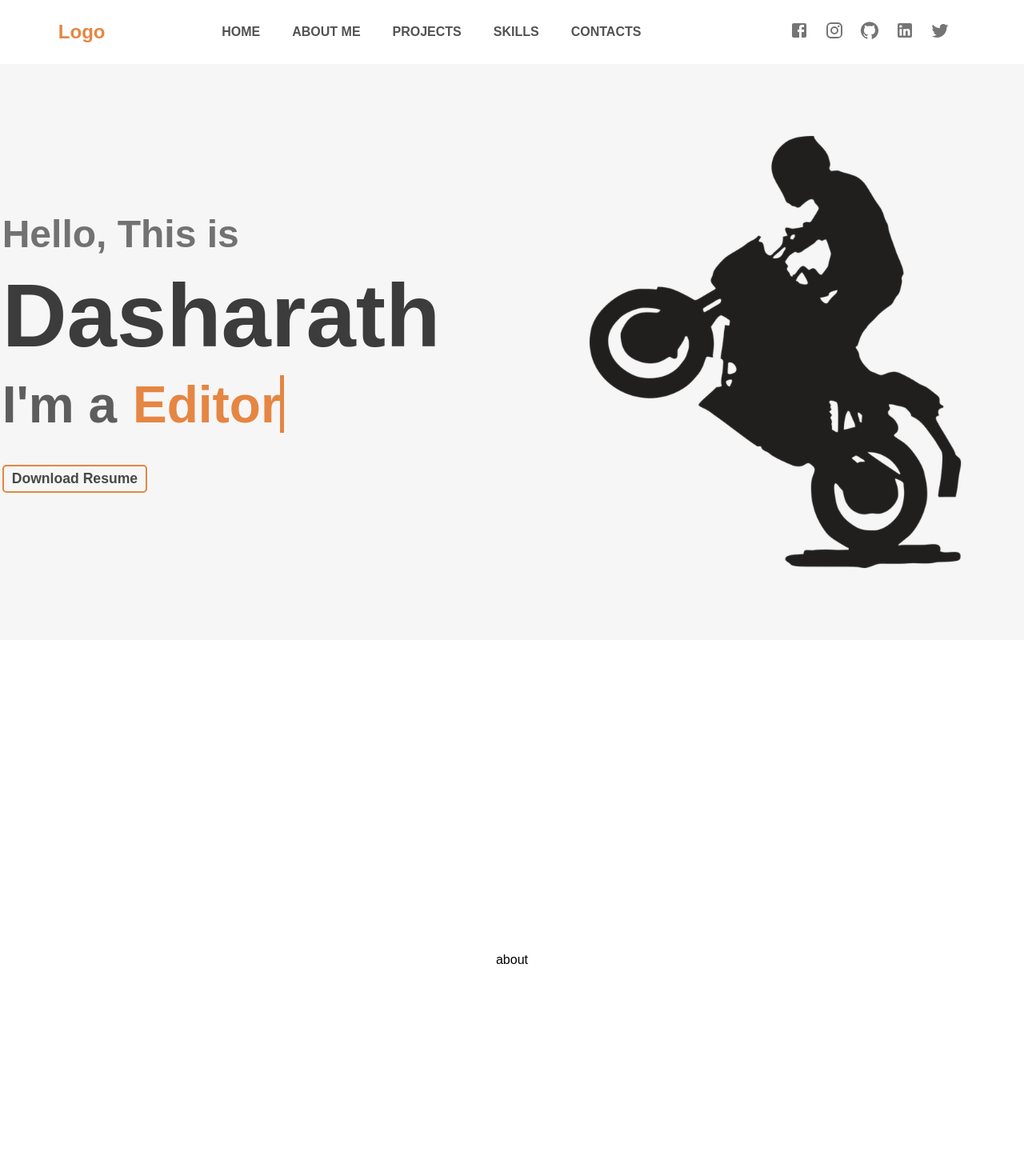
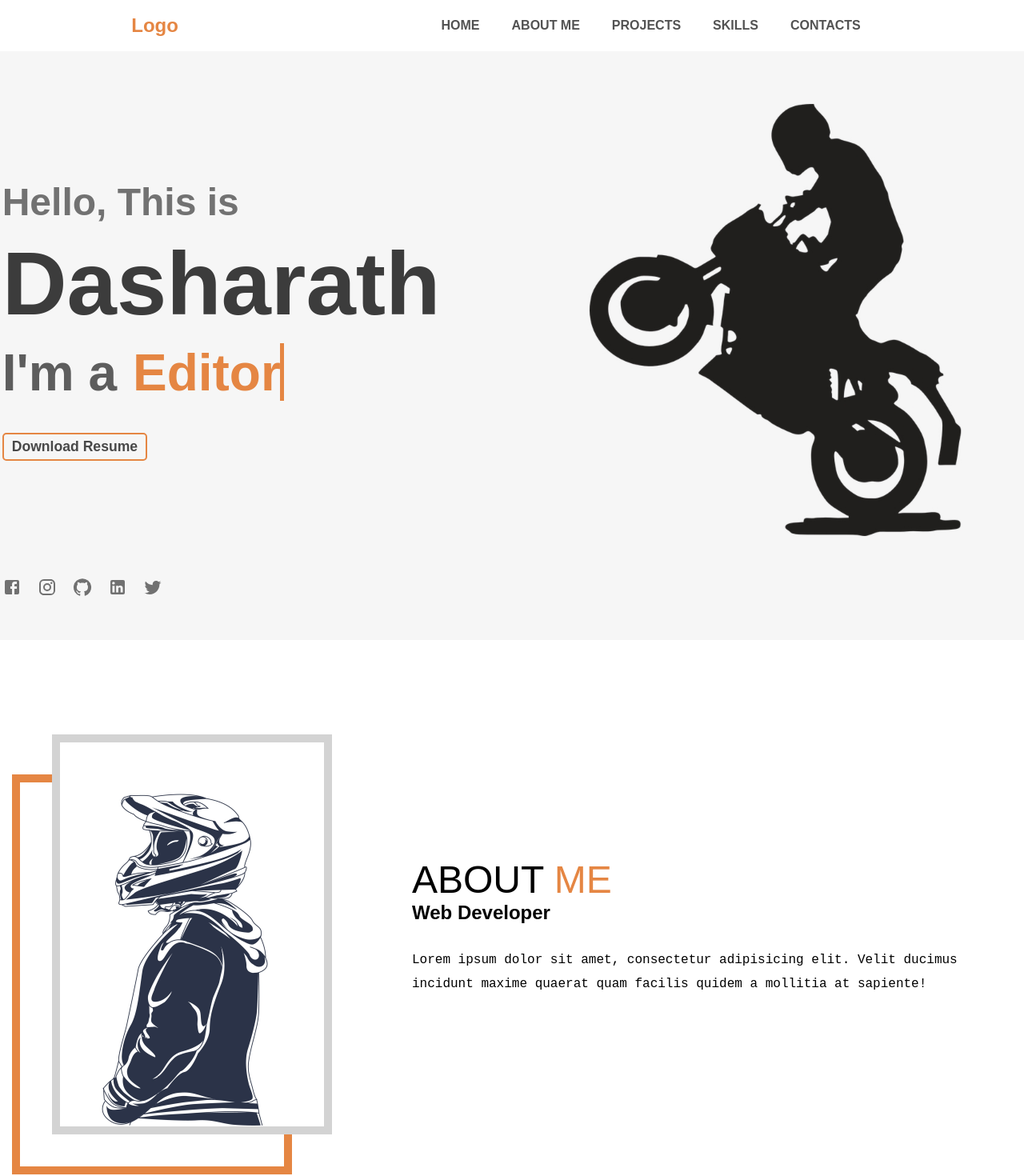
Before and after one commit to DasharathDyavari/portFolio_FE, a React (Create React App) app: page / in a window 1280 px wide. Shown: the top 1470 px of the page at 80% size. Built offline with nearby package versions, Linux system fonts and the light colour scheme.

Commit message:
feat(about): design about section

```diff
--- a/src/App.css
+++ b/src/App.css
@@ -9,10 +9,15 @@
 
 
 .navbar{
-  flex: 1;
+  height: 8vh;
+  width: 100%;
   display: flex;
   align-items: center;
   justify-content: space-around;
+  position: fixed;
+  top: 0;
+  background-color: white;
+  z-index: 100;
  }
 
 .logo{
@@ -22,6 +27,7 @@
 .navbar-items, .navbar-icons{
   display: flex;
 }
+
 
 .navbar-item{
   display: flex;
@@ -33,13 +39,18 @@
   color: rgb(82, 82, 82);
 }
 
+.navbar-icons{
+  position: absolute;
+  bottom: 50px;
+}
+
 .navbar-icon{
   margin-right: 20px;
   size: 1rem;
 }
 
 .hero{
-  flex: 9;
+  height: 100vh;
   background-color:rgb(255, 255, 255);
   display: flex;
   align-items: center;
@@ -147,10 +158,63 @@
 /* About section */
 
 .about{
-  height: 100vh;
+  height: 92vh;
   display: flex;
   align-items: center;
-  justify-content: space-around;
+  justify-content: center;
+}
+
+.about-image{
+  height: 500px;
+  width: 350px;
+  position: relative;
+}
+
+.about-img{
+  width: 100%;
+  height: 100%;
+  display: block;
+  top: 0;
+  object-fit: cover;
+  border: 10px solid lightgrey;
+}
+
+.about-img-background{
+  position: absolute;
+  width: 100%;
+  height: 100%;
+  left: -50px;
+  top: 50px;
+  border: 10px solid rgb(229, 134, 67);
+  z-index: -1;
+}
+
+.about-text-content{
+  margin-left: 100px;
+  width: 700px;
+}
+
+.about-text-header{
+  text-transform: uppercase;
+  font-size: 3rem;
+  font-weight: 500;
+}
+
+.about-text-subheading{
+  font-size: 1.5rem;
+  font-weight: 600;
+  margin-bottom: 30px;
+}
+
+.about-text{
+  line-height: 30px;
+  font-weight: 500;
+  font-family:'Courier New', Courier, monospace;
+  margin-bottom: 20px;
+}
+
+.about-text-header span{
+  color: rgb(229, 134, 67);
 }
 
 /* End of About section */
--- a/src/components/About.js
+++ b/src/components/About.js
@@ -1,9 +1,18 @@
-import React from 'react'
+import React from 'react';
+import about_image from '../images/about.jpg';
 
 function About() {
   return (
     <div className='about'>
-        about
+        <div className="about-image">
+            <div className='about-img-background'></div>
+            <img className='about-img' src={about_image} alt="about" />
+        </div>
+        <div className='about-text-content'>
+            <h2 className='about-text-header'>about <span>me</span></h2>
+            <h4 className='about-text-subheading'>Web Developer</h4>
+            <p className='about-text'>Lorem ipsum dolor sit amet, consectetur adipisicing elit. Velit ducimus incidunt maxime quaerat quam facilis quidem a mollitia at sapiente!</p>
+        </div>
     </div>
   )
 }
--- a/src/components/Hero.js
+++ b/src/components/Hero.js
@@ -1,5 +1,10 @@
 import React from 'react';
 import profile_pic from '../images/hero.png';
+import FacebookIcon from '@mui/icons-material/Facebook';
+import InstagramIcon from '@mui/icons-material/Instagram';
+import TwitterIcon from '@mui/icons-material/Twitter';
+import LinkedInIcon from '@mui/icons-material/LinkedIn';
+import GitHubIcon from '@mui/icons-material/GitHub';
 
 function Hero() {
   return (
@@ -18,6 +23,13 @@ function Hero() {
 
             </h3>
             <button className='download-btn'>Download Resume</button>
+            <ul className='navbar-icons'>
+                <li className='navbar-icon'><a href="https://www.facebook.com/dasharath.dasharath.1694/" target='_blank'><FacebookIcon color='action'/></a></li>
+                <li className='navbar-icon'><a href="https://www.instagram.com/dasharath_116/" target='_blank'><InstagramIcon color='action'/></a></li>
+                <li className='navbar-icon'><a href="https://github.com/Dasharath9920" target='_blank'><GitHubIcon color='action'/></a></li>
+                <li className='navbar-icon'><a href="https://www.linkedin.com/in/dyavari-dasharath-b767021b3/" target='_blank'><LinkedInIcon color='action'/></a></li>
+                <li className='navbar-icon'><a href="https://twitter.com/Dashara38665028" target='_blank'><TwitterIcon color='action'/></a></li>
+            </ul>
         </div>
         <div className='hero-image'>
             <img src={profile_pic} alt="image" />
--- a/src/components/Navbar.js
+++ b/src/components/Navbar.js
@@ -1,9 +1,4 @@
 import React from 'react';
-import FacebookIcon from '@mui/icons-material/Facebook';
-import InstagramIcon from '@mui/icons-material/Instagram';
-import TwitterIcon from '@mui/icons-material/Twitter';
-import LinkedInIcon from '@mui/icons-material/LinkedIn';
-import GitHubIcon from '@mui/icons-material/GitHub';
 
 function Navbar() {
   return (
@@ -18,14 +13,6 @@ function Navbar() {
             <li className='navbar-item'><a href="">skills</a></li>
             <li className='navbar-item'><a href="">contacts</a></li>
         </ul>
-        <ul className='navbar-icons'>
-            <li className='navbar-icon'><a href="https://www.facebook.com/dasharath.dasharath.1694/" target='_blank'><FacebookIcon color='action'/></a></li>
-            <li className='navbar-icon'><a href="https://www.instagram.com/dasharath_116/" target='_blank'><InstagramIcon color='action'/></a></li>
-            <li className='navbar-icon'><a href="https://github.com/Dasharath9920" target='_blank'><GitHubIcon color='action'/></a></li>
-            <li className='navbar-icon'><a href="https://www.linkedin.com/in/dyavari-dasharath-b767021b3/" target='_blank'><LinkedInIcon color='action'/></a></li>
-            <li className='navbar-icon'><a href="https://twitter.com/Dashara38665028" target='_blank'><TwitterIcon color='action'/></a></li>
-
-        </ul>
     </div>
   )
 }
```
Also changed, not shown: src/images/about.jpg (added).
